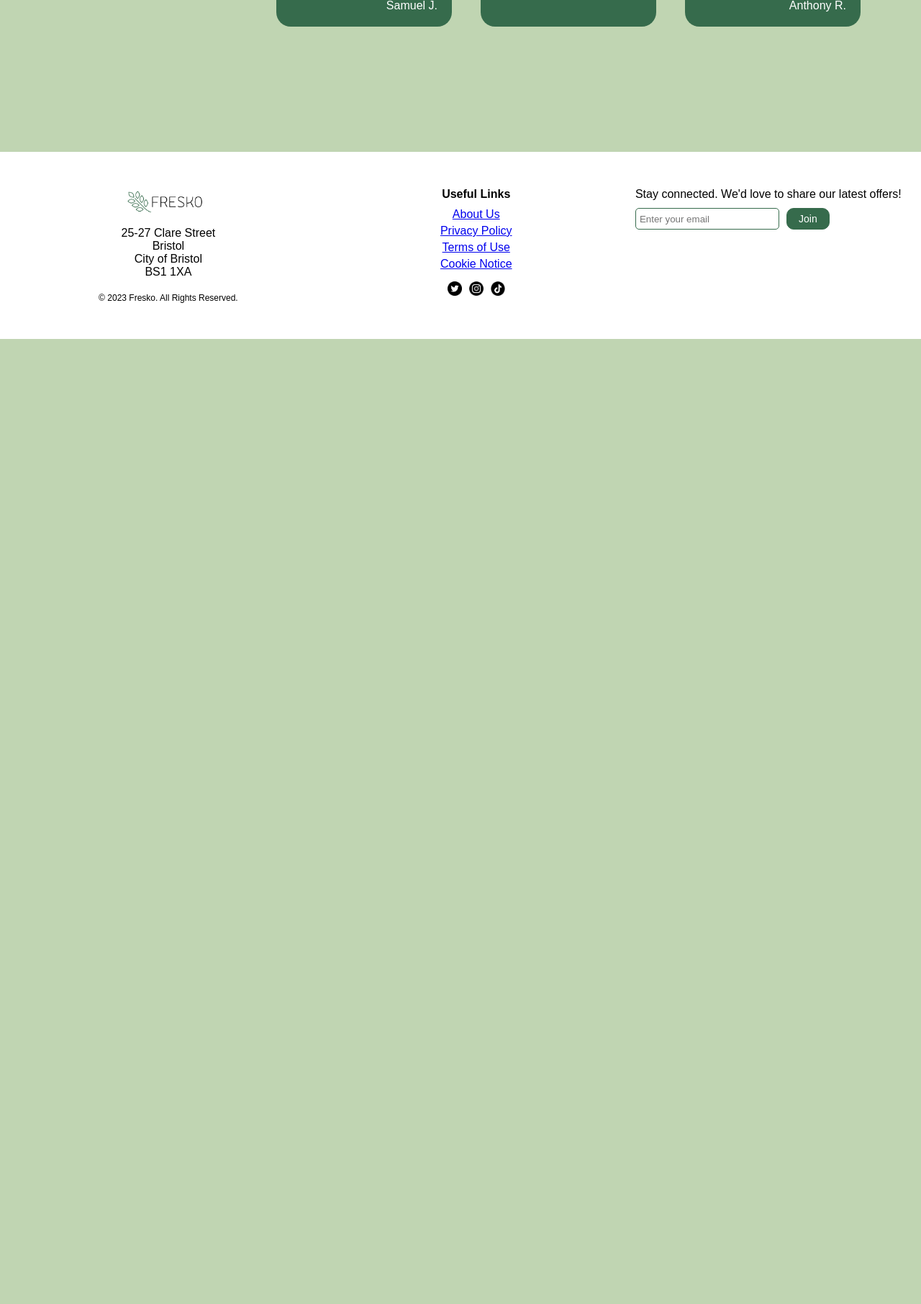
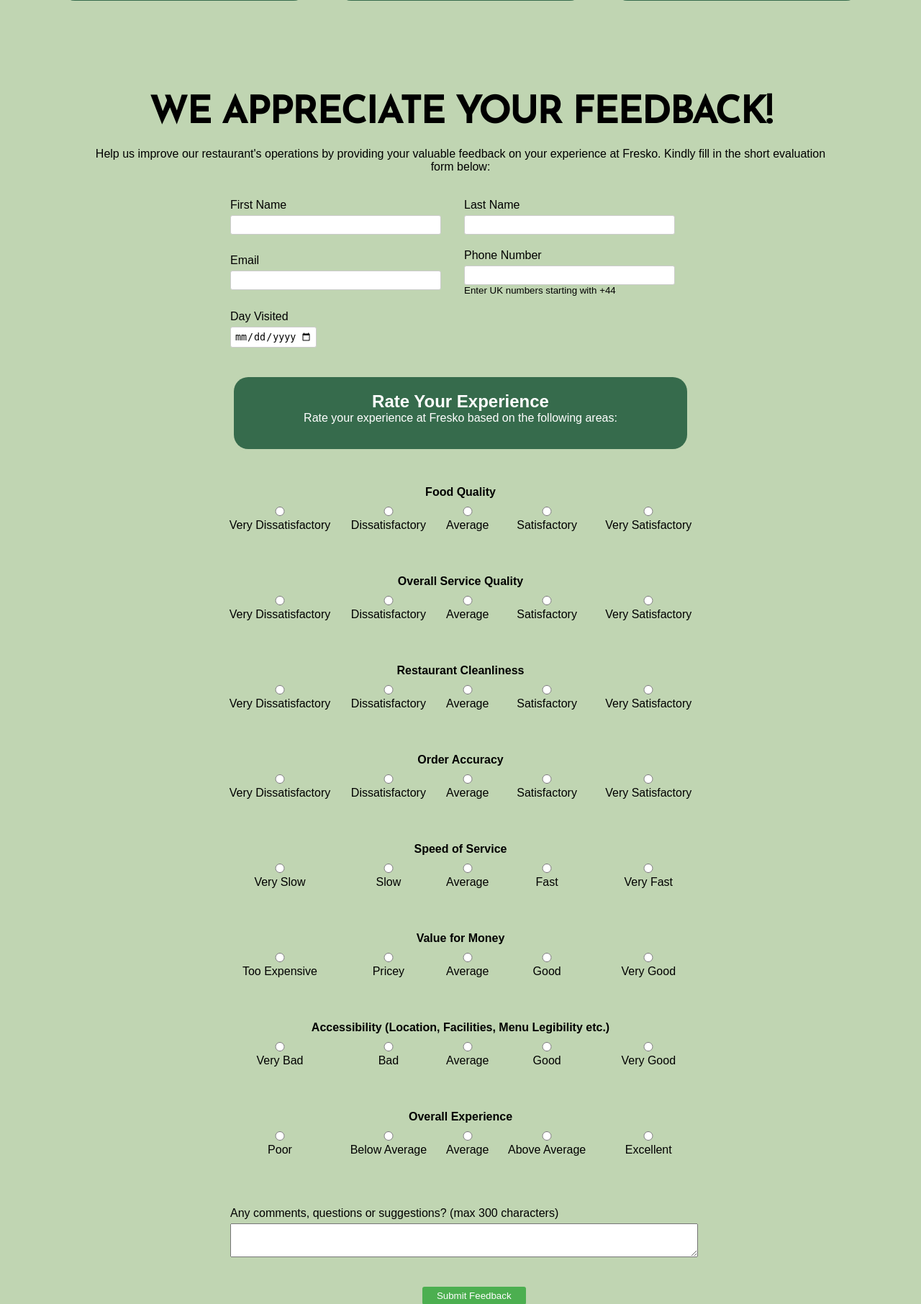
Before and after one commit to granolaameobi/fresko, a Flask app: page /testimonials in a window 1280 px wide. Shown: the part 620-2432 px from the top of the page at 72% size. Before the commit the page ends 1091 px from the top, so only its background shows below. Run offline with Flask 2, Linux system fonts and the light colour scheme; some libraries are stand-ins or nearby versions; some web fonts are replaced.

Commit message:
feat: feedback form in website now operational

```diff
--- a/app.py
+++ b/app.py
@@ -3,6 +3,7 @@ import psycopg2
 import os
 from static.sql.functions import *
 from flask_mail import Mail, Message
+from datetime import date
 
 app = Flask(__name__)
 app.config.update(
@@ -95,9 +96,141 @@ def nutrition():
 def delivery():
     return render_template('delivery.html')
 
-@app.route('/testimonials')
+@app.route('/testimonials', methods=['GET', 'POST'])
 def testimonials():
-    return render_template('testimonials.html')
+# Calculate current date
+    current_date = date.today().strftime('%Y-%m-%d')
+
+    likert_questions = [
+        {
+            'label': 'Food Quality',
+            'name': 'food_quality',
+            'options': [
+                {'value': '1', 'label': 'Very Dissatisfactory'},
+                {'value': '2', 'label': 'Dissatisfactory'},
+                {'value': '3', 'label': 'Average'},
+                {'value': '4', 'label': 'Satisfactory'},
+                {'value': '5', 'label': 'Very Satisfactory'}
+            ]
+        },
+        {
+            'label': 'Overall Service Quality',
+            'name': 'overall_service_quality',
+            'options': [
+                {'value': '1', 'label': 'Very Dissatisfactory'},
+                {'value': '2', 'label': 'Dissatisfactory'},
+                {'value': '3', 'label': 'Average'},
+                {'value': '4', 'label': 'Satisfactory'},
+                {'value': '5', 'label': 'Very Satisfactory'}
+            ]
+        },
+        {
+            'label': 'Restaurant Cleanliness',
+            'name': 'restaurant_cleanliness',
+            'options': [
+                {'value': '1', 'label': 'Very Dissatisfactory'},
+                {'value': '2', 'label': 'Dissatisfactory'},
+                {'value': '3', 'label': 'Average'},
+                {'value': '4', 'label': 'Satisfactory'},
+                {'value': '5', 'label': 'Very Satisfactory'}
+            ]
+        },
+        {
+            'label': 'Order Accuracy',
+            'name': 'order_accuracy',
+            'options': [
+                {'value': '1', 'label': 'Very Dissatisfactory'},
+                {'value': '2', 'label': 'Dissatisfactory'},
+                {'value': '3', 'label': 'Average'},
+                {'value': '4', 'label': 'Satisfactory'},
+                {'value': '5', 'label': 'Very Satisfactory'}
+            ]
+        },
+        {
+            'label': 'Speed of Service',
+            'name': 'speed_of_service',
+            'options': [
+                {'value': '1', 'label': 'Very Slow'},
+                {'value': '2', 'label': 'Slow'},
+                {'value': '3', 'label': 'Average'},
+                {'value': '4', 'label': 'Fast'},
+                {'value': '5', 'label': 'Very Fast'}
+            ]
+        },
+        {
+            'label': 'Value for Money',
+            'name': 'value_for_money',
+            'options': [
+                {'value': '1', 'label': 'Too Expensive'},
+                {'value': '2', 'label': 'Pricey'},
+                {'value': '3', 'label': 'Average'},
+                {'value': '4', 'label': 'Good'},
+                {'value': '5', 'label': 'Very Good'}
+            ]
+        },
+        {
+            'label': 'Accessibility (Location, Facilities, Menu Legibility etc.)',
+            'name': 'accessibility',
+            'options': [
+                {'value': '1', 'label': 'Very Bad'},
+                {'value': '2', 'label': 'Bad'},
+                {'value': '3', 'label': 'Average'},
+                {'value': '4', 'label': 'Good'},
+                {'value': '5', 'label': 'Very Good'}
+            ]
+        },
+        {
+            'label': 'Overall Experience',
+            'name': 'overall_experience',
+            'options': [
+                {'value': '1', 'label': 'Poor'},
+                {'value': '2', 'label': 'Below Average'},
+                {'value': '3', 'label': 'Average'},
+                {'value': '4', 'label': 'Above Average'},
+                {'value': '5', 'label': 'Excellent'}
+            ]
+        }
+    ]
+
+    if request.method == 'POST':
+        # Extract form data
+        first_name = request.form['first_name']
+        last_name = request.form['last_name']
+        email = request.form['email']
+        phone = request.form['phone']
+        day_visited = request.form['day_visited']
+        food_quality = int(request.form['food_quality']) # Convert to int
+        overall_service_quality = int(request.form['overall_service_quality'])
+        restaurant_cleanliness = int(request.form['restaurant_cleanliness'])
+        order_accuracy = int(request.form['order_accuracy'])
+        speed_of_service = int(request.form['speed_of_service'])
+        value_for_money = int(request.form['value_for_money'])
+        accessibility = int(request.form['accessibility'])
+        overall_experience = int(request.form['overall_experience'])
+        comments = request.form['comments']
+
+        # Insert feedback data into PostgreSQL database
+        conn = psycopg2.connect(host=host, database=database, user=user, password=password)
+        try:
+            with conn.cursor() as cursor:
+                sql = """INSERT INTO public.testimonials (first_name, last_name, email, phone, day_visited,
+                         food_quality, overall_service_quality, restaurant_cleanliness, order_accuracy,
+                         speed_of_service, value_for_money, accessibility, overall_experience, comments)
+                         VALUES (%s, %s, %s, %s, %s, %s, %s, %s, %s, %s, %s, %s, %s, %s);"""
+                cursor.execute(sql, (first_name, last_name, email, phone, day_visited,
+                                    food_quality, overall_service_quality, restaurant_cleanliness,
+                                    order_accuracy, speed_of_service, value_for_money,
+                                    accessibility, overall_experience, comments))
+                conn.commit()
+            return render_template('testimonials_confirmation.html')  # Create a confirmation page
+        except Exception as e:
+            print(e)
+            return render_template('testimonials_error.html')  # Create an error page
+        finally:
+            conn.close()
+    else:
+        print("Password value:", password)
+        return render_template('testimonials.html', likert_questions=likert_questions, current_date=current_date)
 
 @app.route('/about-us')
 def about_us():
--- a/static/css/style.css
+++ b/static/css/style.css
@@ -343,14 +343,6 @@ h1, .menu-button, img {
 
 .mission-title {
     color: white;
-}
-
-.tomato_garlic {
-    position: absolute;
-    left: -200px;
-    top: 120px;
-    width: 500px;
-    z-index: -1;
 }
 
 .lemon_slice {
@@ -746,4 +738,60 @@ h4 {
     white-space: nowrap;
     overflow: hidden;
     text-overflow: ellipsis;
-  }
+}
+
+.centered-curved-box {
+    display: flex;
+    justify-content: center;
+    margin: 0 auto;
+    max-width: 800px; /* Adjust the maximum width as needed */
+}
+
+.feedback-form {
+    text-align: center;
+    padding: 20px;
+}
+
+.likert-table {
+    border-collapse: collapse;
+    width: 100%;
+}
+
+.likert-table th,
+.likert-table td {
+    padding: 5px;
+    text-align: center;
+}
+
+.likert-question {
+    font-weight: bold;
+    padding-bottom: 10px;
+}
+
+.star-rating-table {
+    width: 100%;
+    border-collapse: collapse;
+}
+
+.star-rating-table td {
+    padding: 5px;
+    text-align: center;
+    border: none;
+    width: 20px; /* Adjust width as needed */
+}
+
+.star-rating-row {
+    font-weight: bold;
+}
+
+.feedback-form {
+    text-align: center;
+}
+
+.separator {
+    margin-top: 20px;
+}
+
+.intro-paragraph {
+    margin-top: 20px;
+}
--- a/templates/testimonials.html
+++ b/templates/testimonials.html
@@ -3,8 +3,7 @@
 {% block title %}Fresko | Testimonials{% endblock %}
 
 {% block content %}
-<img src="static/images/tomato_garlic.png" alt="Tomato Garlic" class="tomato_garlic">
-    <div class="content" style="margin-left: 300px">
+<div class="content">
         <br><br><br>
         <h1 class="section-title">THE PEOPLE HAVE SPOKEN</h1>
         <br>
@@ -30,6 +29,99 @@
                     <br>
                     <p align="right">Anthony R.</p>
                 </div>
+            </div>
+        <br><br><br>
+
+    <div class="content">
+        <br>
+        <!-- Feedback Form -->
+        <h1 class="section-title">WE APPRECIATE YOUR FEEDBACK!</h1>
+        <p class="intro-paragraph">
+            Help us improve our restaurant's operations by providing your valuable feedback on your experience at Fresko. Kindly fill in the short evaluation form below:
+        </p>
+        <div class="centered-curved-box">
+            <div class="feedback-form">
+                <form action="/testimonials" method="post">
+                    <div class="form-row">
+                        <div class="form-col">
+                            <label for="first_name">First Name</label>
+                            <input type="text" id="first_name" name="first_name" required>
+                        </div>
+                        <div class="form-col">
+                            <label for="last_name">Last Name</label>
+                            <input type="text" id="last_name" name="last_name" required>
+                        </div>
+                    </div>
+                    <div class="form-row">
+                        <div class="form-col">
+                            <label for="email">Email</label>
+                            <input type="email" id="email" name="email" required>
+                        </div>
+                        <div class="form-col">
+                            <label for="phone">Phone Number</label>
+                            <input type="tel" id="phone" name="phone" pattern="^\+44\d{10}$" required>
+                            <small>Enter UK numbers starting with +44</small>
+                        </div>
+                    </div>
+                    <div class="form-row">
+                        <div class="form-col">
+                            <label for="day_visited">Day Visited</label>
+                            <input type="date" id="day_visited" name="day_visited" required style="width: 120px;" max="{{ current_date }}">
+                        </div>
+                    </div>
+
+                    <div class="row" style="margin: centre">
+                        <div class="star-rating-section">
+                            <br><br>
+                            <div class="curved-box" style="height: 100px; text-align: center;">
+                                <h2 class="star-rating-title">Rate Your Experience</h2>
+                                <p class="star-rating-intro">Rate your experience at Fresko based on the following areas:</p><br><br>
+                            </div>
+                            <br><br>
+                        <!-- Likert Scale Questions -->
+                        <div class="likert-questions">
+                            <table class="likert-table">
+                                <thead>
+                                    <tr>
+                                        <th colspan="5"></th>
+                                    </tr>
+                                </thead>
+                                <tbody>
+                                    {% for question in likert_questions %}
+                                    <tr>
+                                        <td colspan="5" class="likert-question">{{ question.label }}</td>
+                                    </tr>
+                                    <tr>
+                                        {% for option in question.options %}
+                                        <td>
+                                            <label>
+                                                <input type="radio" name="{{ question.name }}" value="{{ option.value }}">
+                                                {{ option.label }}
+                                            </label>
+                                        </td>
+                                        {% endfor %}
+                                    </tr>
+                                    <tr style="height: 50px;">
+                                        <td colspan="5"></td>
+                                    </tr>
+                                    {% endfor %}
+                                </tbody>
+                            </table>
+                        </div>
+
+                    <div class="form-row">
+                        <div class="form-col">
+                            <label for="comments">Any comments, questions or suggestions? (max 300 characters)</label>
+                            <textarea id="comments" name="comments" maxlength="300" rows="3" style="width: 100%;"></textarea>
+                        </div>
+                    </div>
+                    <br><br>
+                    <div class="submit-button">
+                        <input type="submit" value="Submit Feedback">
+                    </div>
+                </form>
+            </div>
+        </div>
     </div>
     <br><br><br><br><br>
 {% endblock %}
```
Also changed, not shown: templates/testimonials_confirmation.html (added, +12 -0 lines), templates/testimonials_error.html (added, +28 -0 lines).
